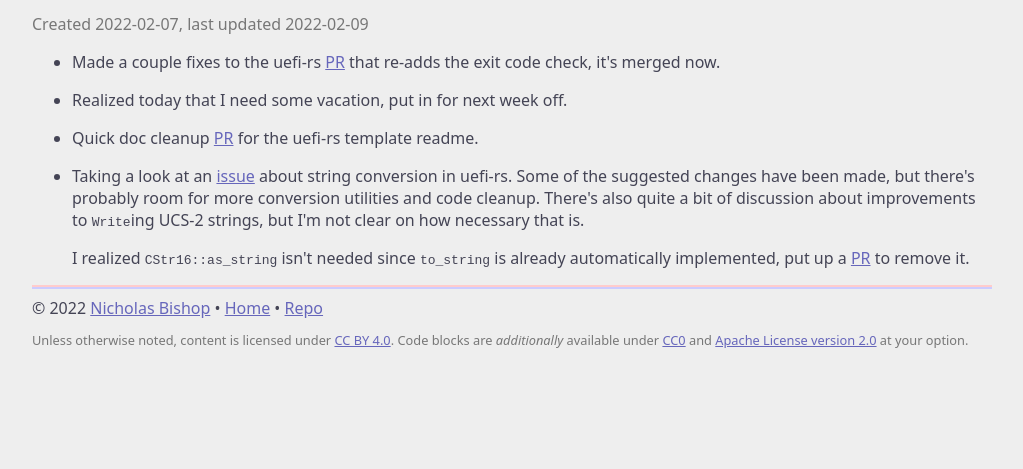
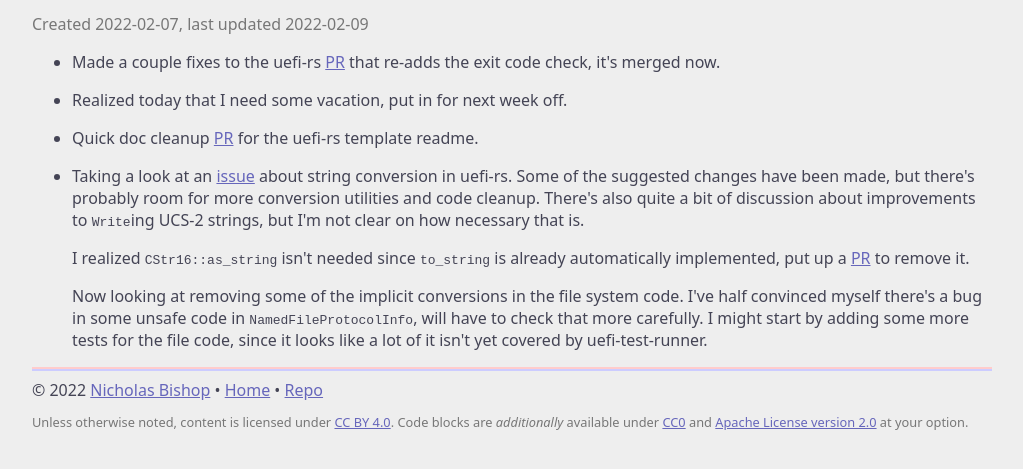
Before and after one commit to nicholasbishop/nbishop-net, a plain HTML site: page log-week-0002.html in a window 1280 px wide. Shown: the part 113-582 px from the top of the page, without its empty margins (128-1151 px from the left). Drawn offline with Linux system fonts and the light colour scheme.

Commit message:
Automatic publish

```diff
--- a/log-week-0002.html
+++ b/log-week-0002.html
@@ -42,6 +42,11 @@ cleanup. There's also quite a bit of discussion about improvements to
 <p>I realized <code>CStr16::as_string</code> isn't needed since <code>to_string</code> is
 already automatically implemented, put up a
 <a href="https://github.com/rust-osdev/uefi-rs/pull/357">PR</a> to remove it.</p>
+<p>Now looking at removing some of the implicit conversions in the file
+system code. I've half convinced myself there's a bug in some unsafe
+code in <code>NamedFileProtocolInfo</code>, will have to check that more
+carefully. I might start by adding some more tests for the file code,
+since it looks like a lot of it isn't yet covered by uefi-test-runner.</p>
 </li>
 </ul>
 
```
